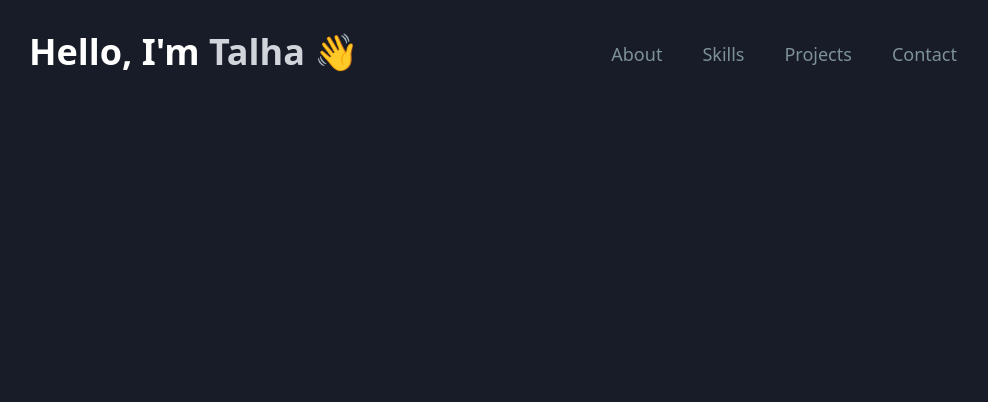
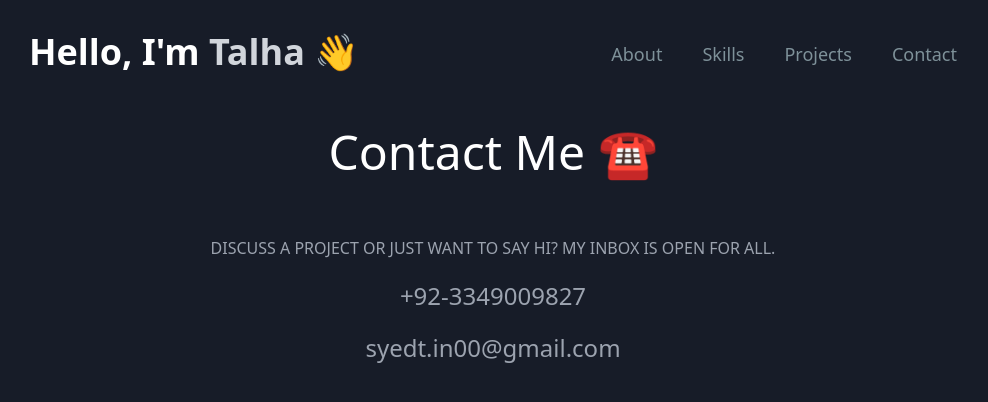
Before and after one commit to talhashah-dev/portfolio, a React (Create React App) app: page /contact in a window 1280 px wide. Shown: the top 402 px of the page, without its empty margins (147-1135 px from the left). Built offline with nearby package versions, Linux system fonts and the light colour scheme.

Commit message:
modified Contact.jsx
added content to Contact page

```diff
--- a/src/pages/Contact.jsx
+++ b/src/pages/Contact.jsx
@@ -3,7 +3,17 @@ import React from "react";
 function Conatct(){
   return (
     <>
-      <div></div>
+      <div className="text-center flex flex-col gap-5">
+        <div class="text-5xl mb-10">Contact Me ☎️</div>
+        <p class="text-gray-400 text-base">
+          DISCUSS A PROJECT OR JUST WANT TO SAY HI? MY INBOX IS OPEN FOR ALL.
+        </p>
+        <a href="tel:+923349009827" class="text-gray-400 text-2xl hover:text-white">+92-3349009827</a>
+        <a href="mailto:syedt.in00@gmail.com" class="text-gray-400 text-2xl hover:text-white">syedt.in00@gmail.com</a>
+        <div className="flex gap-5">
+
+        </div>
+      </div>
     </>
   )
 }
```
